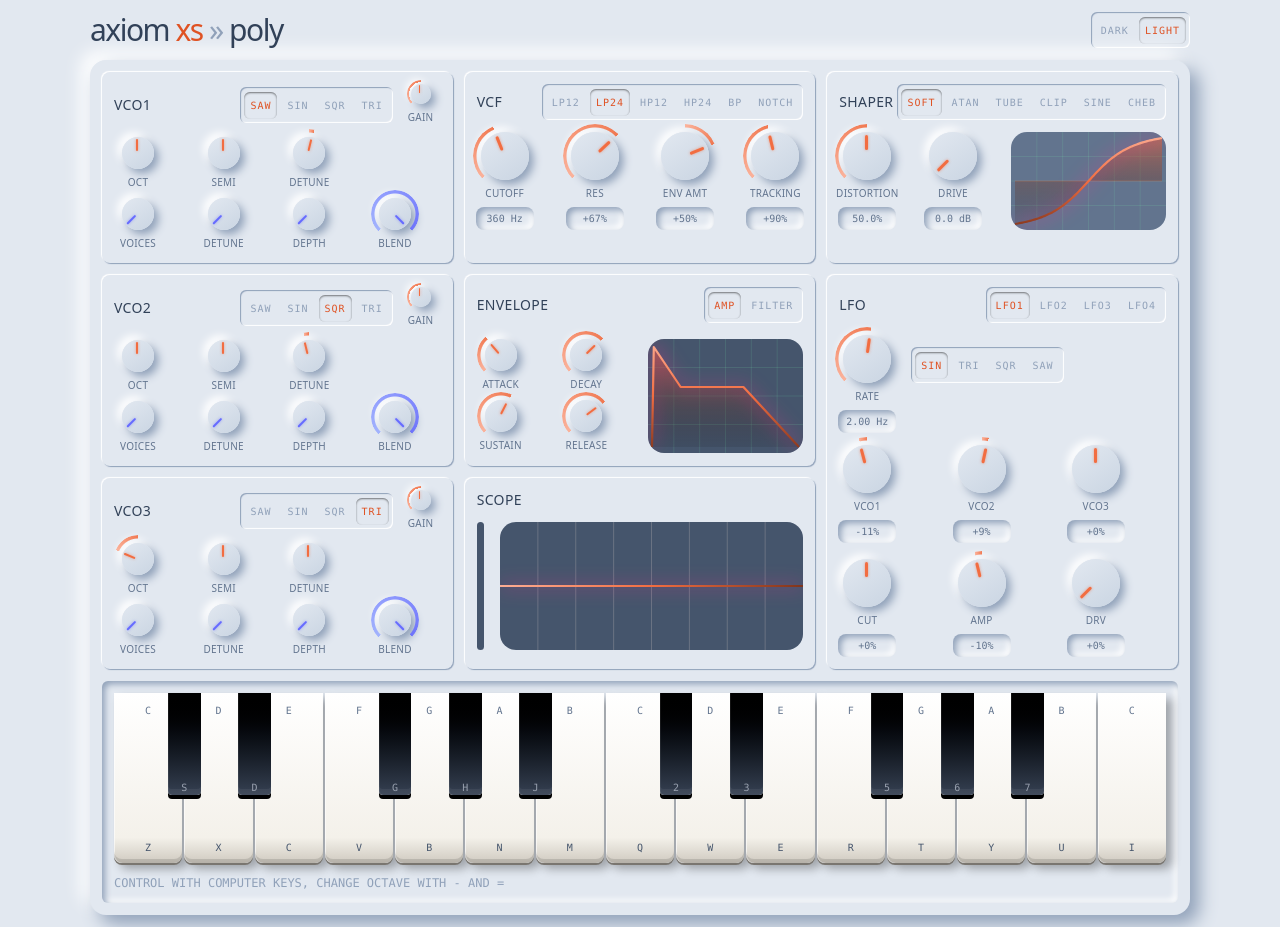
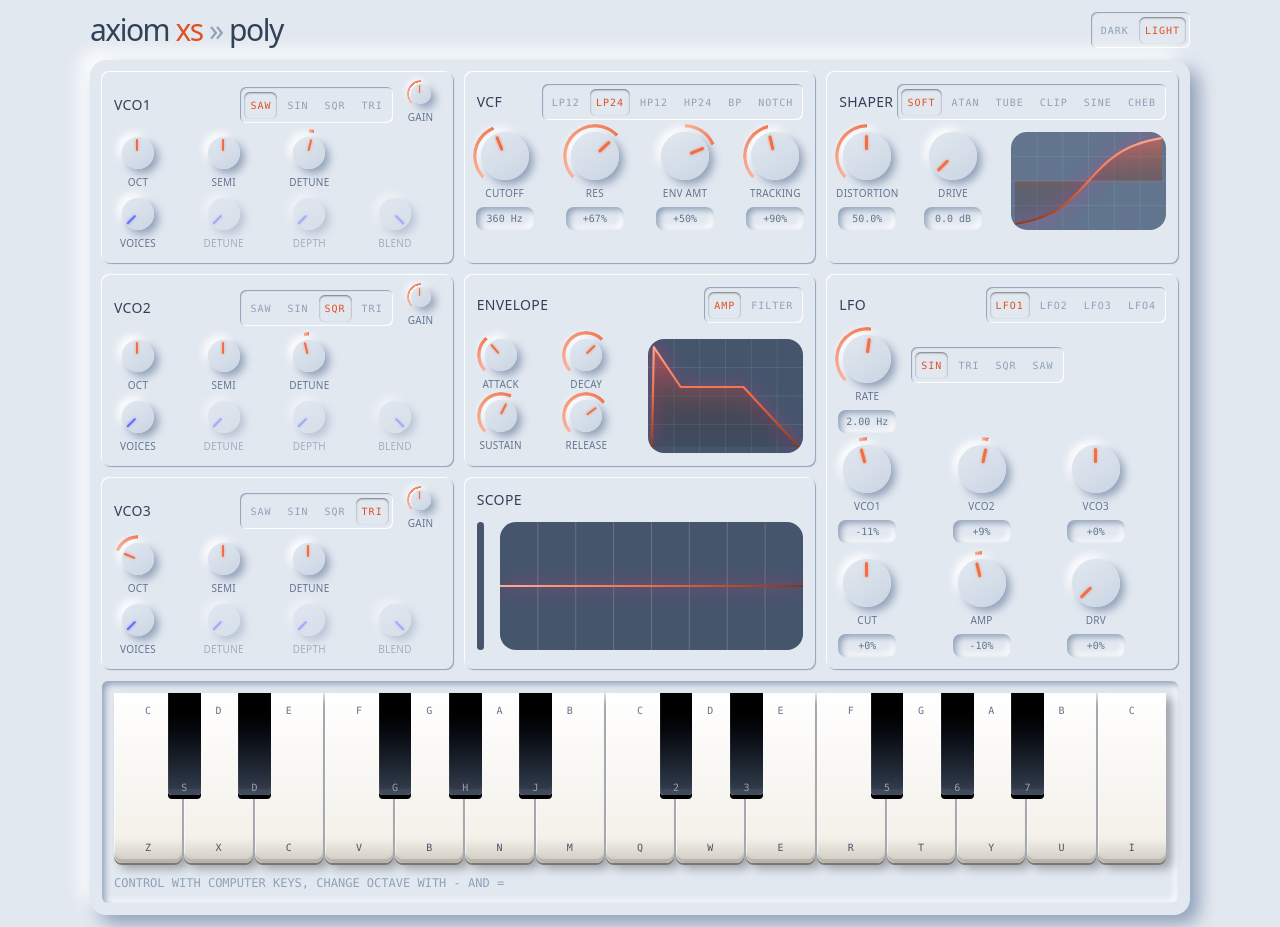
Before and after one commit to svandriel/axiom-synth, a Vue app in the folder app/: page / in a window 1280 px wide. Built offline with nearby package versions, Linux system fonts and the light colour scheme.

Commit message:
chore: disable unison tweak knobs when voices is 1

```diff
--- a/app/src/components/Knob.vue
+++ b/app/src/components/Knob.vue
@@ -1,6 +1,6 @@
 <template>
   <div
-    class="knob-block flex touch-none flex-col items-center gap-1.5 text-2xs"
+    class="knob-block flex touch-none flex-col items-center gap-1.5 text-2xs transition-opacity duration-300"
     :class="{
       'opacity-50': props.disabled,
       'w-20': size === 'lg',
@@ -43,7 +43,7 @@
         '--knob-color-700': `var(--color-${color}-700)`,
       }"
     >
-      <div class="arc absolute rounded-full"></div>
+      <div class="arc absolute rounded-full" v-if="!disabled"></div>
       <div class="pointer absolute"></div>
     </div>
     <div
--- a/app/src/components/OscillatorPanel.vue
+++ b/app/src/components/OscillatorPanel.vue
@@ -72,6 +72,7 @@
         :default="0"
         :format="fractionDisplay(1)"
         :show-value="false"
+        :disabled="unisonDisabled"
       />
       <Knob
         label="Depth"
@@ -84,6 +85,7 @@
         :default="0"
         :format="percentageDisplay"
         :show-value="false"
+        :disabled="unisonDisabled"
       />
       <Knob
         label="Blend"
@@ -96,6 +98,7 @@
         :default="1"
         :format="percentageDisplay"
         :show-value="false"
+        :disabled="unisonDisabled"
       />
     </div>
   </Panel>
@@ -107,13 +110,18 @@ import { dbDisplay, fractionDisplay, semiDisplay } from '../utils';
 import Knob from './Knob.vue';
 import Panel from './Panel.vue';
 import Toggle from './Toggle.vue';
+import { computed } from 'vue';
 
 defineProps<{
   label?: string;
 }>();
 
-defineModel<OscillatorConfig>({
+const modelProps = defineModel<OscillatorConfig>({
   required: true,
+});
+
+const unisonDisabled = computed(() => {
+  return modelProps.value.unison.voices === 1;
 });
 
 const percentageDisplay = (value: number) => fractionDisplay(0)(value * 100);
```
